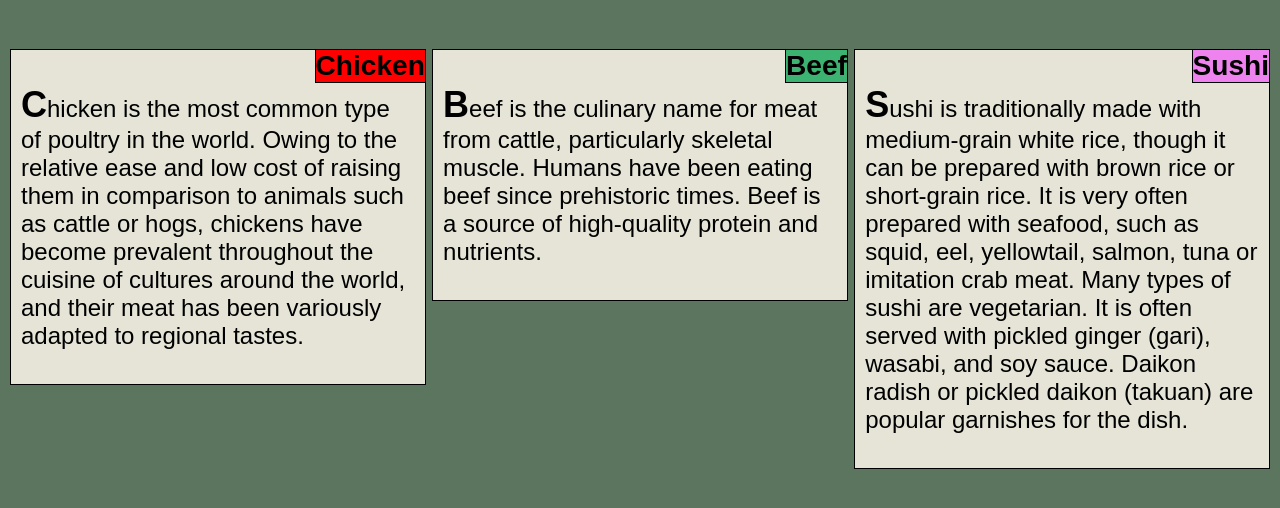
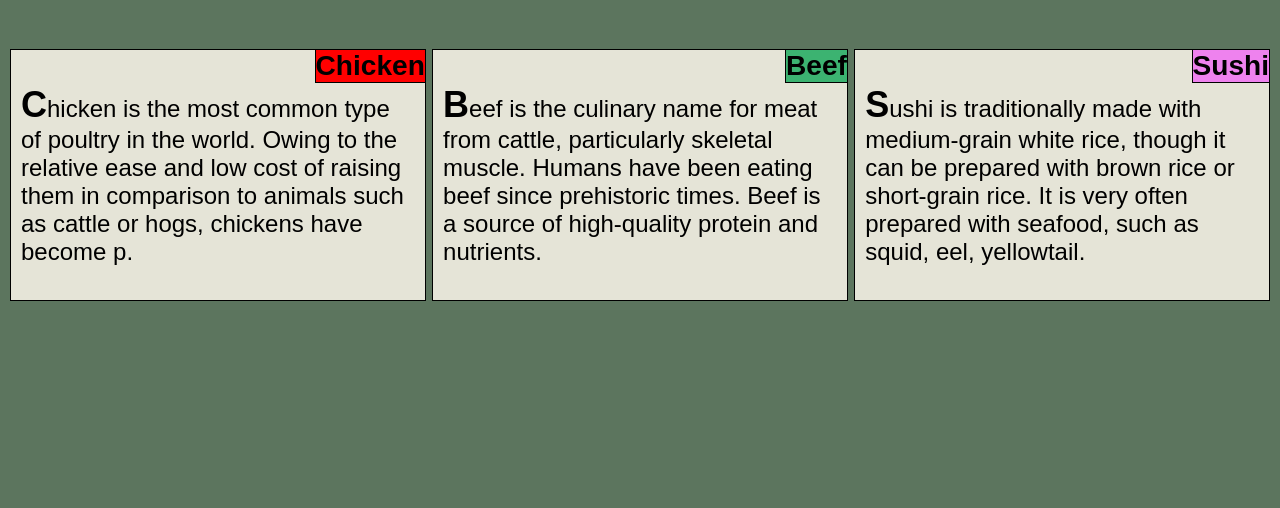
Before and after one commit to Revanthgowda12/COURSERA, a plain HTML site: page index.html in a window 1280 px wide. Shown: the part 90-598 px from the top of the page. Drawn offline with Linux system fonts and the light colour scheme.

Commit message:
Update index.html

```diff
--- a/index.html
+++ b/index.html
@@ -13,7 +13,7 @@
 <section>
 	<div class="chicken">
 		<h3>Chicken</h3>
-		<p>Chicken is the most common type of poultry in the world. Owing to the relative ease and low cost of raising them in comparison to animals such as cattle or hogs, chickens have become prevalent throughout the cuisine of cultures around the world, and their meat has been variously adapted to regional tastes.
+		<p>Chicken is the most common type of poultry in the world. Owing to the relative ease and low cost of raising them in comparison to animals such as cattle or hogs, chickens have become p.
 		</p>
 	</div>
 	</section>
@@ -29,7 +29,7 @@
 	<section>
 		<div class="sushi">
 		<h3>Sushi</h3>
-		<p>Sushi is traditionally made with medium-grain white rice, though it can be prepared with brown rice or short-grain rice. It is very often prepared with seafood, such as squid, eel, yellowtail, salmon, tuna or imitation crab meat. Many types of sushi are vegetarian. It is often served with pickled ginger (gari), wasabi, and soy sauce. Daikon radish or pickled daikon (takuan) are popular garnishes for the dish.
+		<p>Sushi is traditionally made with medium-grain white rice, though it can be prepared with brown rice or short-grain rice. It is very often prepared with seafood, such as squid, eel, yellowtail.
 
 
 		</p>
```
